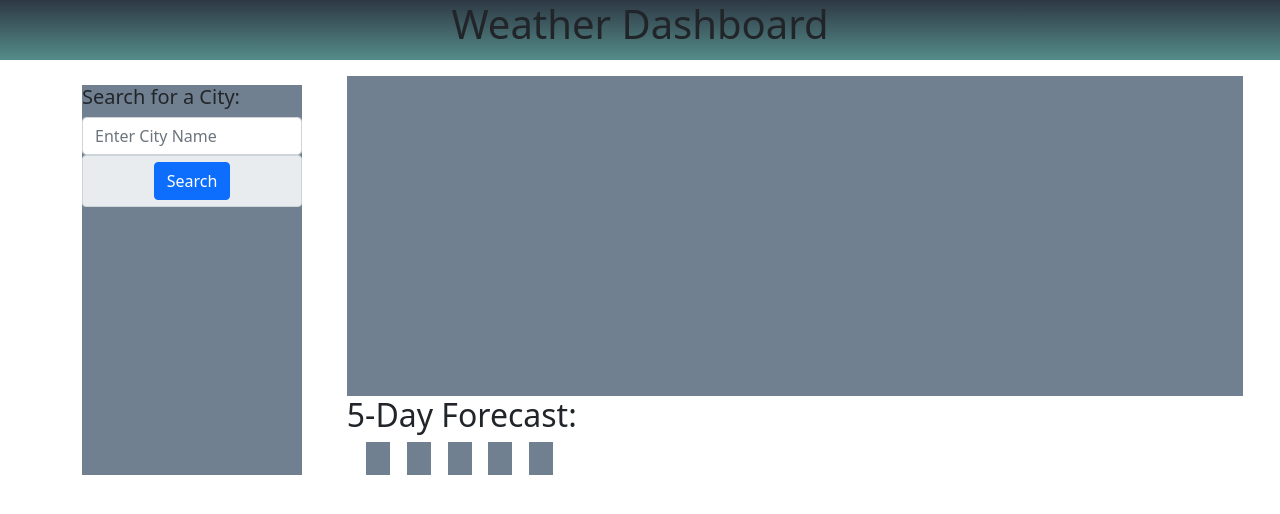
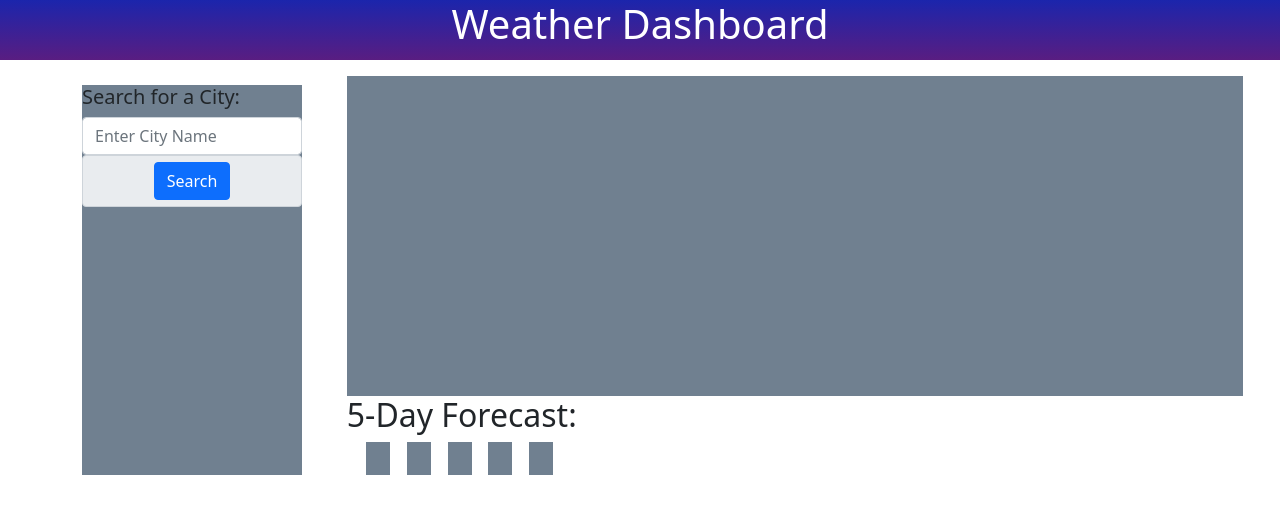
Before and after one commit to confusedicarus/06-weatherdashboard-weatherapi, a plain HTML site: page index.html in a window 1280 px wide. Drawn offline with nearby package versions, Linux system fonts and the light colour scheme.

Commit message:
minor style changes

```diff
--- a/assets/styles.css
+++ b/assets/styles.css
@@ -1,5 +1,5 @@
 h1 {
-  background: linear-gradient(#2e3844, #548c89);
+  background: linear-gradient(#1b25ac, #591d81);
   text-align: center;
   height: 60px;
 }
@@ -7,6 +7,7 @@ h2 {
   margin-left: 5%;
 }
 header {
+  color: white;
   justify-content: center;
   display: block;
 }
```
